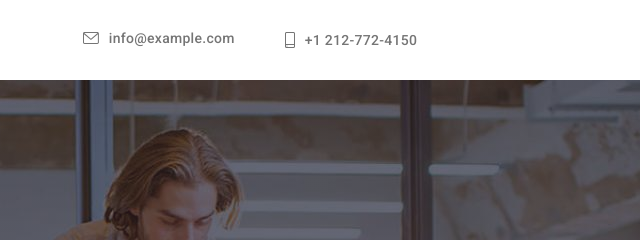
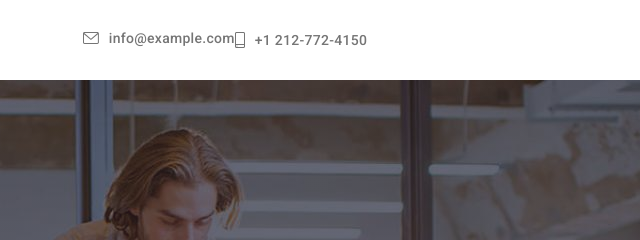
Before and after one commit to sbx79/goit-markup-hw-08, a plain HTML site: page index.html in a window 1280 px wide. Shown: the top 240 px of the page, 640-1280 px from the left. Drawn offline with nearby package versions, Linux system fonts and the light colour scheme; files that its build step writes are made by us from their sources.

Commit message:
minor change css regular customers

```diff
--- a/scss/layouts/_header-contacts.scss
+++ b/scss/layouts/_header-contacts.scss
@@ -4,7 +4,7 @@
     margin-left: auto;
 }
 
-.header__contacts-item:not(:last-child) {
+.header__contacts-item:last-child {
     margin-right: 50px;
 }
 
```
Also changed, not shown: css/main.css, scss/main.css, scss/main.min.css, 1 other file.
